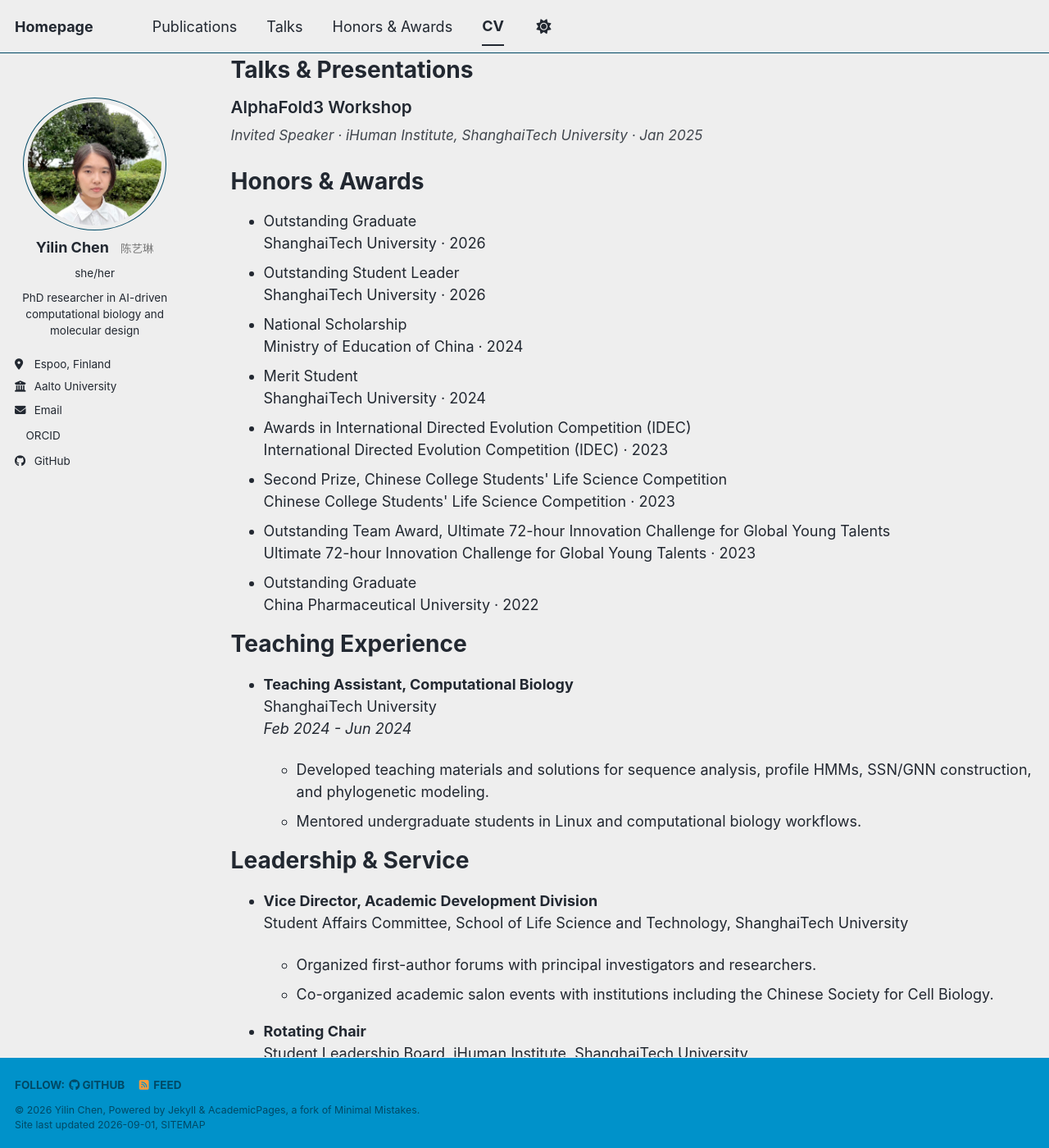
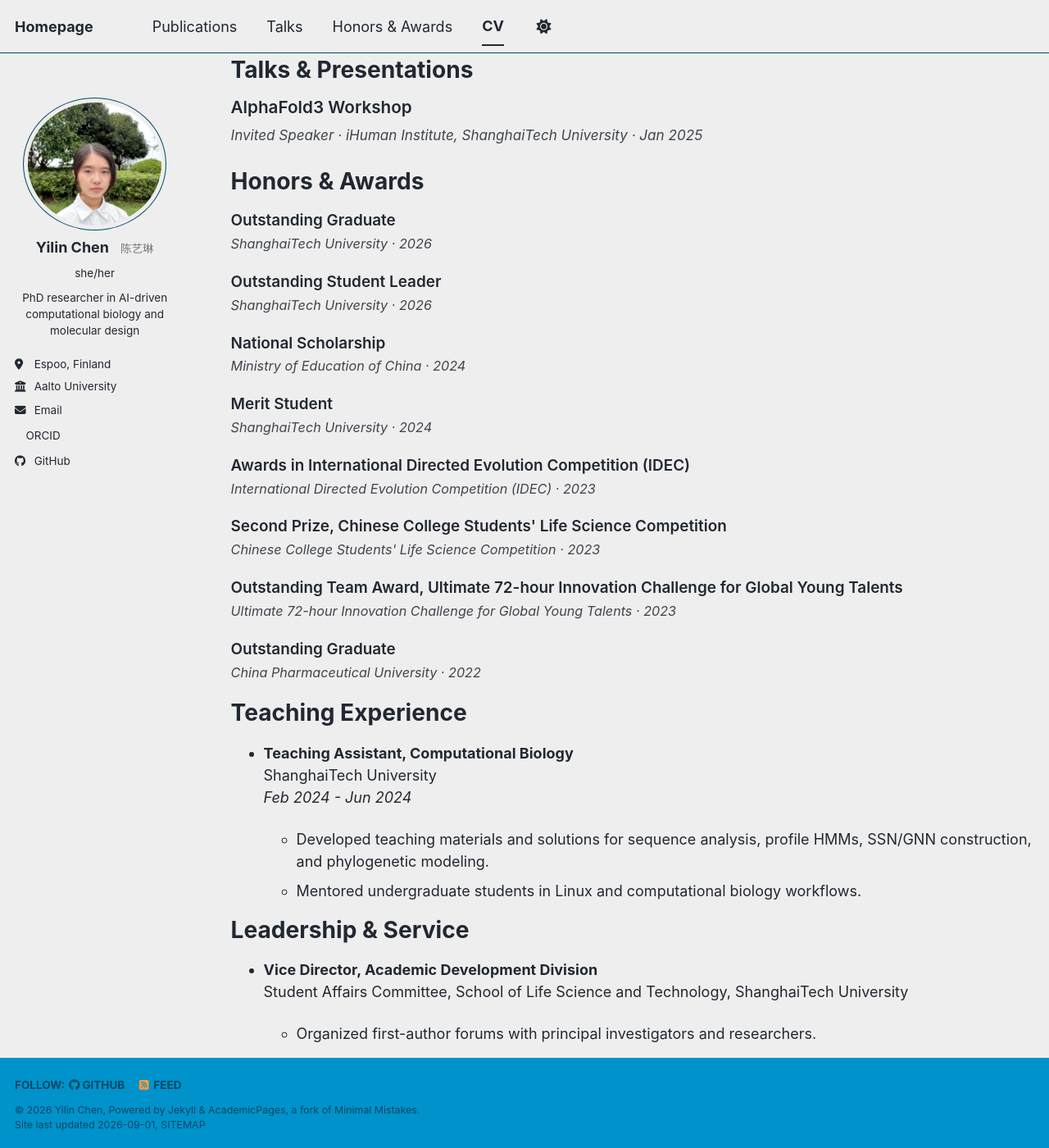
Before and after one commit to yilinchen1205/yilinchen.github.io, a Jekyll site: the page built from _pages/cv.md, in a window 1280 px wide and 1400 px high, scrolled down 1855 px. Shown: the whole window at 82% size. Built offline with Jekyll 4.4.1, drawn with Linux system fonts in a browser that asks for light colours; a style sheet for code colours, icons or effects is not loaded.

Commit message:
Update main.scss

```diff
--- a/assets/css/main.scss
+++ b/assets/css/main.scss
@@ -195,3 +195,30 @@
   font-style: italic;
   opacity: 0.85;
 }
+
+/* CV Awards formatting */
+
+.award-cv-list {
+  list-style: none;
+  padding-left: 0;
+}
+
+
+.award-cv-item {
+  margin-bottom: 1.2em;
+}
+
+
+.award-title {
+  font-size: 1.05em;
+  font-weight: 600;
+  line-height: 1.35;
+}
+
+
+.award-meta {
+  font-size: 0.9em;
+  font-style: italic;
+  opacity: 0.85;
+  margin-top: 0.2em;
+}
```
